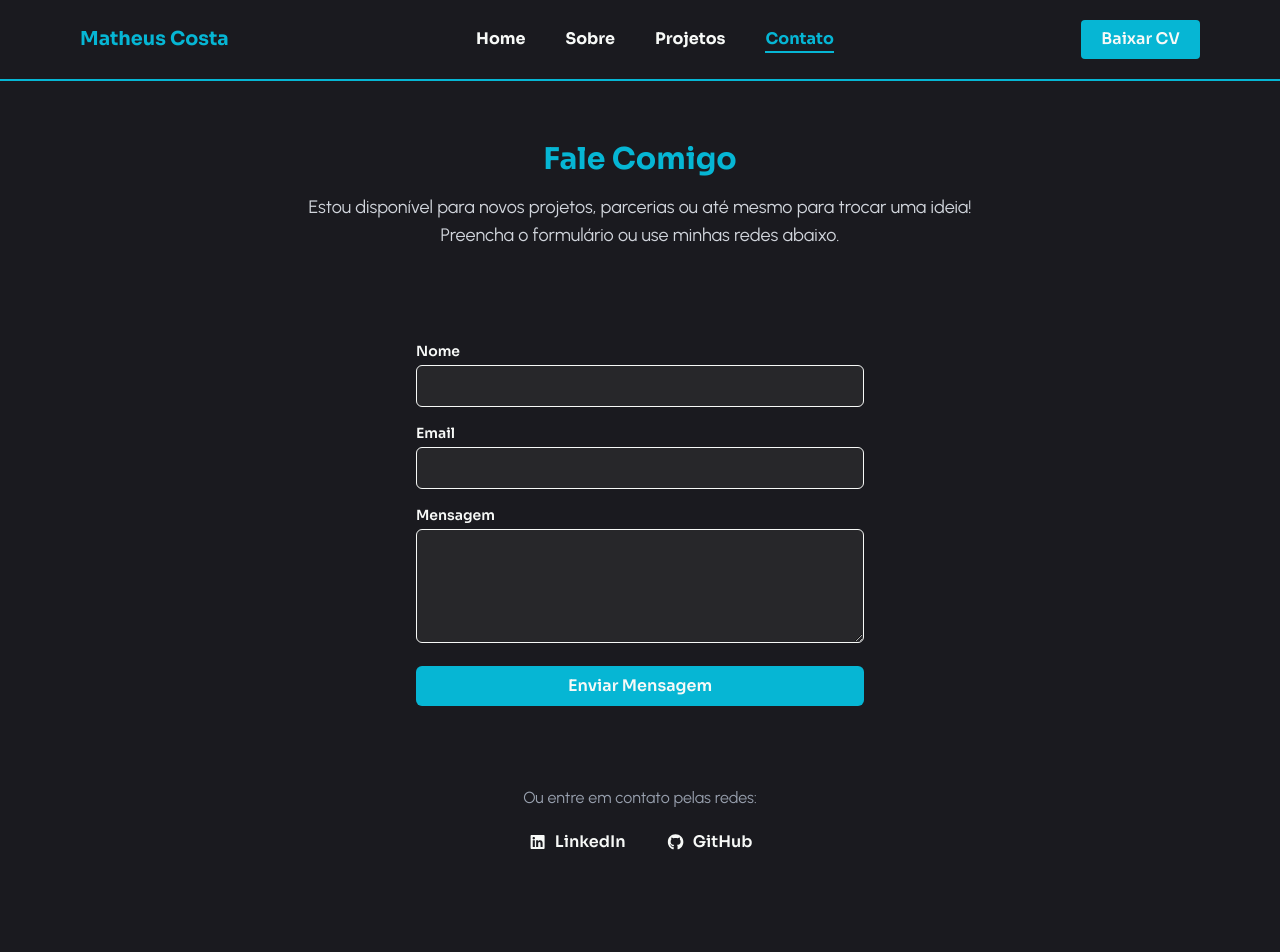
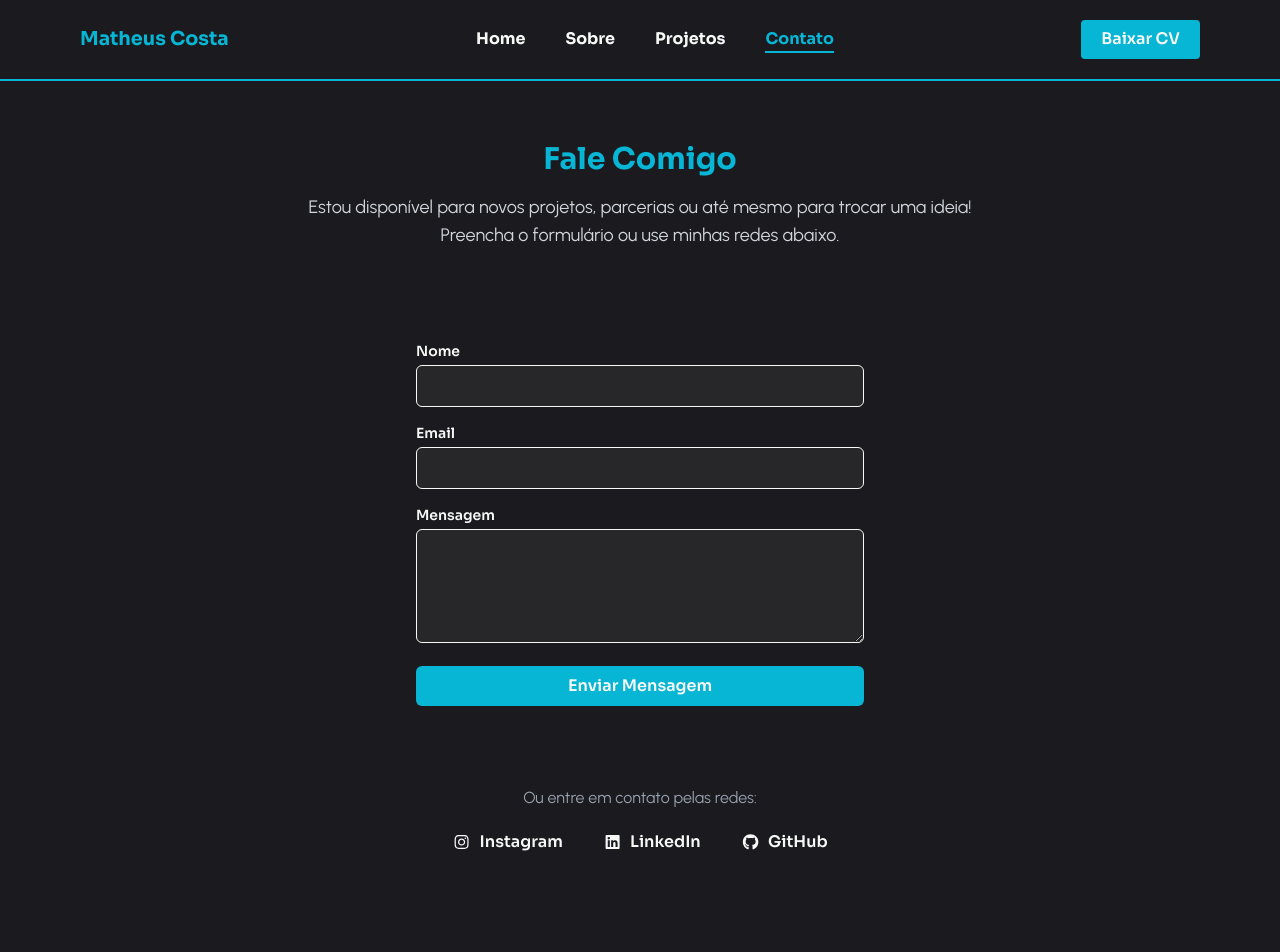
Before and after one commit to ed-matheus/my-portfolio, a Next.js app: page /contato in a window 1280 px wide. Shown: the top 952 px of the page. Built offline with nearby package versions, Linux system fonts and the light colour scheme.

Commit message:
ajustes e updates

```diff
--- /dev/null
+++ b/codealike.json
@@ -0,0 +1 @@
+{"projectId":"c86d6070-7c4e-11f0-b563-970ba3e6b7c8","projectName":"my-portfolio"}
--- a/package.json
+++ b/package.json
@@ -15,6 +15,7 @@
     "@fortawesome/react-fontawesome": "^0.2.2",
     "framer-motion": "^12.11.0",
     "next": "15.3.0",
+    "next-intl": "^4.3.4",
     "react": "^19.0.0",
     "react-dom": "^19.0.0"
   },
--- a/src/app/contato/page.js
+++ b/src/app/contato/page.js
@@ -5,7 +5,7 @@ import { motion } from "framer-motion";
 import { FontAwesomeIcon } from "@fortawesome/react-fontawesome";
 
 // Ícones
-import { faGithub, faLinkedin } from "@fortawesome/free-brands-svg-icons";
+import { faGithub, faInstagram, faLinkedin } from "@fortawesome/free-brands-svg-icons";
 
 const Contato = () => {
 	const [name, setName] = useState("");
@@ -133,6 +133,15 @@ const Contato = () => {
 					<p className="text-gray-400 mb-5">Ou entre em contato pelas redes:</p>
 					<div className="flex flex-col md:flex-row items-center justify-center gap-10">
 						<a
+							href="https://www.instagram.com/edmatheuss.web/"
+							target="_blank"
+							rel="noreferrer"
+							className="hover:text-cyan flex items-center gap-2"
+						>
+							<FontAwesomeIcon icon={faInstagram} className="w-[1.2rem]" />
+							Instagram
+						</a>
+						<a
 							href="https://www.linkedin.com/in/edson-matheus-b5a0171ba/"
 							target="_blank"
 							rel="noreferrer"
--- a/src/app/layout.js
+++ b/src/app/layout.js
@@ -1,5 +1,7 @@
 import { Sora, Urbanist } from "next/font/google";
 import "./globals.css";
+
+// Componentes
 import Header from "@/components/Header";
 import Footer from "@/components/Footer";
 
@@ -24,9 +26,9 @@ export const metadata = {
 	description: "Desenvolvedor WordPress e Front-end.",
 };
 
-export default function RootLayout({ children }) {
+export default async function RootLayout({ children }) {
 	return (
-		<html lang="en">
+		<html lang="pt">
 			<body
 				className={`${sora.variable} ${urbanist.variable} antialiased bg-dark-500`}
 			>
--- a/src/app/page.js
+++ b/src/app/page.js
@@ -10,9 +10,9 @@ import { faCode, faPenRuler, faUsers } from "@fortawesome/free-solid-svg-icons";
 
 import {
 	faCss3,
-	faFacebook,
 	faGithub,
 	faHtml5,
+	faInstagram,
 	faJs,
 	faLinkedinIn,
 	faReact,
@@ -71,8 +71,8 @@ export default function Home() {
 						{[
 							{
 								id: 1,
-								icon: faFacebook,
-								url: "https://www.facebook.com/edson.matheus.372/",
+								icon: faInstagram,
+								url: "https://www.instagram.com/edmatheuss.web/",
 							},
 							{
 								id: 2,
@@ -147,24 +147,15 @@ export default function Home() {
 						</h3>
 						<ul className="flex flex-wrap items-center justify-center lg:justify-start w-full text-[1rem] lg:text-[1rem] my-5 text-dark gap-5 md:gap-18 lg:gap-5">
 							<li>
-								<FontAwesomeIcon
-									icon={faPenRuler}
-									className="me-1 text-cyan"
-								/>
+								<FontAwesomeIcon icon={faPenRuler} className="me-1 text-cyan" />
 								Web Design
 							</li>
 							<li>
-								<FontAwesomeIcon
-									icon={faCode}
-									className="me-1 text-cyan"
-								/>
+								<FontAwesomeIcon icon={faCode} className="me-1 text-cyan" />
 								Front-end
 							</li>
 							<li>
-								<FontAwesomeIcon
-									icon={faUsers}
-									className="me-1 text-cyan"
-								/>
+								<FontAwesomeIcon icon={faUsers} className="me-1 text-cyan" />
 								Design UX/UI
 							</li>
 						</ul>
--- a/src/components/Skill.jsx
+++ b/src/components/Skill.jsx
@@ -8,16 +8,7 @@ const Skill = ({ name, iconColor, iconName }) => {
         icon={iconName}
         className={`text-[2.5rem] md:w-[2.5rem] lg:w-[3rem] mb-3 text-${iconColor}`}
       />
-      <p className="text-sm sm:text-base font-medium text-light">{name}</p>
-      {/* <h2 className="text-white text-md mb-1.5 flex items-center gap-2">
-        {name}
-      </h2>
-      <div className="flex items-center gap-3">
-        <div className="h-4 rounded-full overflow-hidden flex-1 bg-gray-800">
-          <div className={`h-full ${bgColor}`} style={{ width: `${level}%` }} />
-        </div>
-        <span>{level}%</span>
-      </div> */}
+      <p className="text-[0.8rem] sm:text-base font-medium text-light">{name}</p>
     </div>
   );
 };
```
Also changed, not shown: 2 other files (tests, documents, lock files or other folders).
